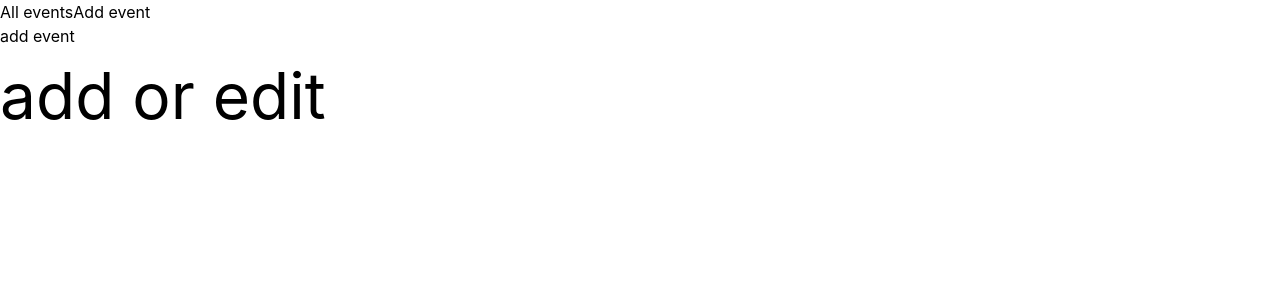
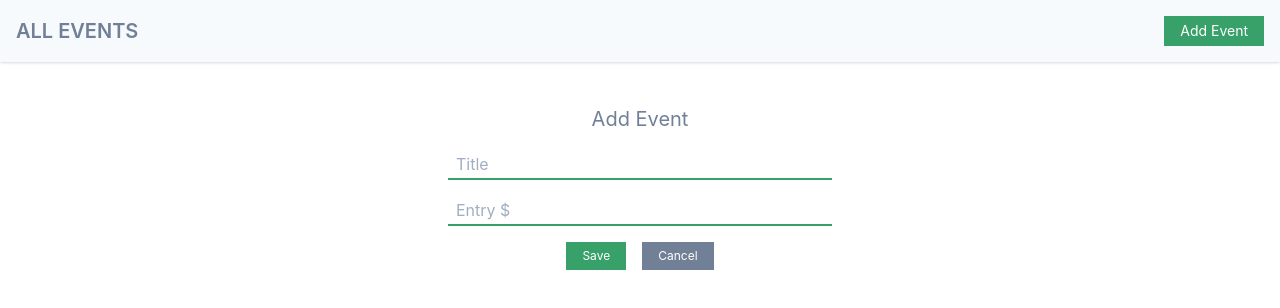
Before and after one commit to Kubiskoi/slido, a Vue app: page /add-event in a window 1280 px wide. Shown: the top 308 px of the page. Built offline with nearby package versions, Linux system fonts and the light colour scheme.

Commit message:
Add Event form validation

```diff
--- a/package.json
+++ b/package.json
@@ -12,6 +12,7 @@
     "register-service-worker": "^1.6.2",
     "vue": "^2.6.10",
     "vue-router": "^3.1.3",
+    "vuelidate": "^0.7.4",
     "vuex": "^3.0.1"
   },
   "devDependencies": {
--- a/src/App.vue
+++ b/src/App.vue
@@ -1,10 +1,16 @@
 <template>
-  <div id="app">
-    <div id="nav">
-      <router-link :to="{ name: 'events'}">All events</router-link>
-      <router-link :to="{ name: 'add-event'}">Add event</router-link>
+  <div>
+    <div class="fixed w-full shadow bg-gray-100">
+      <div class="container m-auto px-4 py-4">
+        <nav class="flex justify-between">
+          <router-link :to="{ name: 'events'}" class="uppercase text-xl font-semibold text-gray-600">all events</router-link>
+          <div>
+            <router-link :to="{ name: 'add-event'}" class="flex h-full items-center px-4 bg-green-600 text-white text-sm leading-none">Add Event</router-link>
+          </div>
+        </nav>
+      </div>
     </div>
-    <router-view/>
+    <router-view class="pt-20"/>
   </div>
 </template>
 
--- a/src/components/AddOrEditEvent.vue
+++ b/src/components/AddOrEditEvent.vue
@@ -1,28 +1,89 @@
 <template>
-    <div class="container">
-        <div class="text-6xl bg-blue">add or edit</div>
+    <div>
+        <div class="max-w-sm md:mx-auto">
+            <form @submit.prevent="onSubmit">
+                <div class="mb-4">
+                    <input
+                        v-model="eveTitle"
+                        class="appearance-none bg-transparent w-full text-gray-700 py-1 px-2 leading-tight border-b-2 focus:outline-none"
+                        :class="{ 'border-red-600': $v.eveTitle.$error, 'border-green-600': !$v.eveTitle.$error}"
+                        type="text"
+                        placeholder="Title">
+                </div>
+                <div class="mb-4">
+                    <input
+                        v-model.number="eveEntry"
+                        class="appearance-none bg-transparent w-full text-gray-700 py-1 px-2 leading-tight border-b-2 focus:outline-none"
+                        :class="{ 'border-red-600': $v.eveEntry.$error, 'border-green-600': !$v.eveEntry.$error}"
+                        type="number"
+                        step="0.01"
+                        placeholder="Entry $">
+                </div>
+                <div class="flex md:justify-center">
+                    <input
+                        type="submit"
+                        class="capitalize mr-4 px-4 py-2 bg-green-600 text-white text-xs leading-none focus:outline-none"
+                        :value="submitButtonValue">
+                    <router-link
+                        :to="{ name: 'events'}"
+                        class="capitalize px-4 py-2 bg-gray-600 text-white text-xs leading-none">cancel</router-link>
+                </div>
+            </form>
+        </div>
     </div>
 </template>
 
 <script>
+import { required, minValue, decimal } from 'vuelidate/lib/validators'
+
 export default {
   props: {
     eventId: String
   },
   data () {
     return {
-      editing: false
+      editing: false,
+      submitButtonValue: 'save',
+      eveId: '',
+      eveTitle: '',
+      eveEntry: ''
+    }
+  },
+  validations: {
+    eveTitle: {
+      required
+    },
+    eveEntry: {
+      required,
+      decimal,
+      mV: minValue(1)
+    }
+  },
+  methods: {
+    onSubmit () {
+      this.$v.$touch()
+      if (this.$v.$invalid) {
+        console.log('err')
+      } else {
+        const formData = {
+          title: this.eveTitle,
+          entry: this.eveEntry
+        }
+        console.log(formData)
+      }
     }
   },
   created () {
     if (typeof this.eventId === 'string' && this.eventId.length > 0) {
       this.editing = true
+      this.eveId = this.eventId
+      this.submitButtonValue = 'update'
+    } else {
+      this.eveId = 'omg'
     }
-    console.log(this.editing)
   }
 }
 </script>
 
 <style>
-
 </style>
--- a/src/components/UpcomingEvents.vue
+++ b/src/components/UpcomingEvents.vue
@@ -11,5 +11,4 @@ export default {
 </script>
 
 <style>
-
 </style>
--- a/src/main.js
+++ b/src/main.js
@@ -3,8 +3,11 @@ import App from './App.vue'
 import './registerServiceWorker'
 import router from './router'
 import store from './store'
+import Vuelidate from 'vuelidate'
 
 Vue.config.productionTip = false
+
+Vue.use(Vuelidate)
 
 new Vue({
   router,
--- a/src/views/AddEvent.vue
+++ b/src/views/AddEvent.vue
@@ -1,6 +1,6 @@
 <template>
-    <div>
-        <h1>add event</h1>
+    <div class="container px-6">
+        <h1 class="text-xl capitalize text-gray-600 md:text-center mt-6 mb-4">add event</h1>
         <AddOrEditEvent/>
     </div>
 </template>
```
Also changed, not shown: 1 other file (tests, documents, lock files or other folders).
